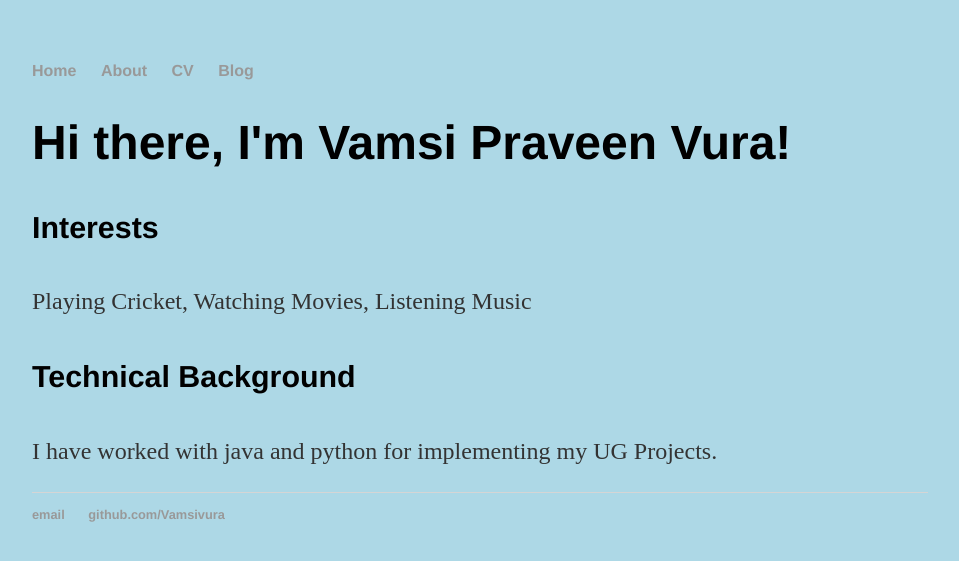
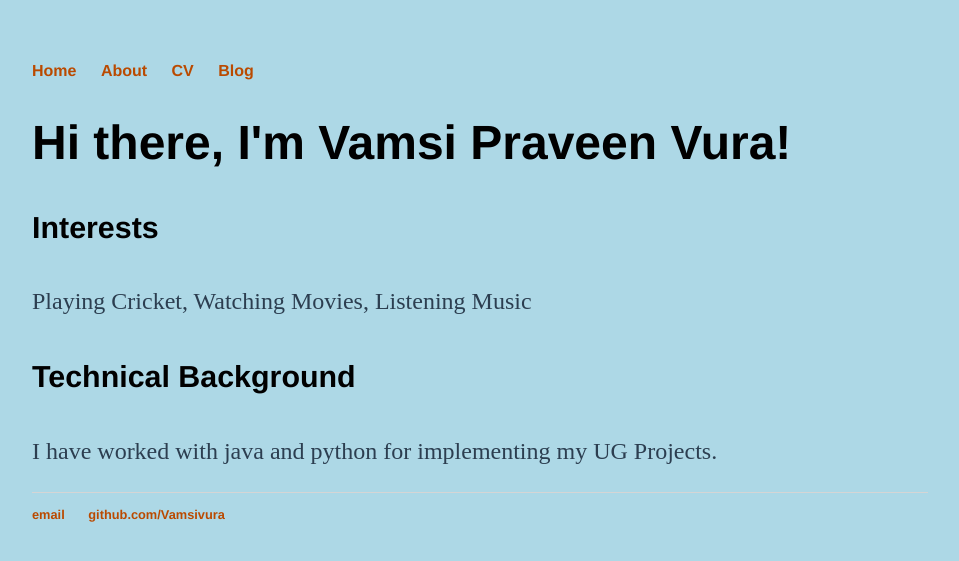
Before and after one commit to Vamsivura/Vamsivura.github.io, a Jekyll site: the page built from index.html, in a window 1280 px wide. Shown: the top 561 px of the page, without its empty margins (160-1119 px from the left). Built offline with Jekyll 4.4.1, drawn with Linux system fonts in a browser that asks for light colours.

Commit message:
Update main.css

```diff
--- a/css/main.css
+++ b/css/main.css
@@ -1,9 +1,9 @@
 body { margin: 60px auto; width: 70%; background-color: lightblue; }
 
-a { text-decoration: none; color: #999; }
+a { text-decoration: none; color:  #ba4a00 ; }
 a:hover { text-decoration: underline; }
 
-p, ul { font-size: 1.5em; line-height: 1.4em; color: #333; }
+p, ul { font-size: 1.5em; line-height: 1.4em; color:  #2c3e50; }
 
 h1, h2, h3, h4 { font-family: 'Helvetica', 'Arial', 'Sans-Serif'; }
 h1 { font-size: 3em;  }
```
